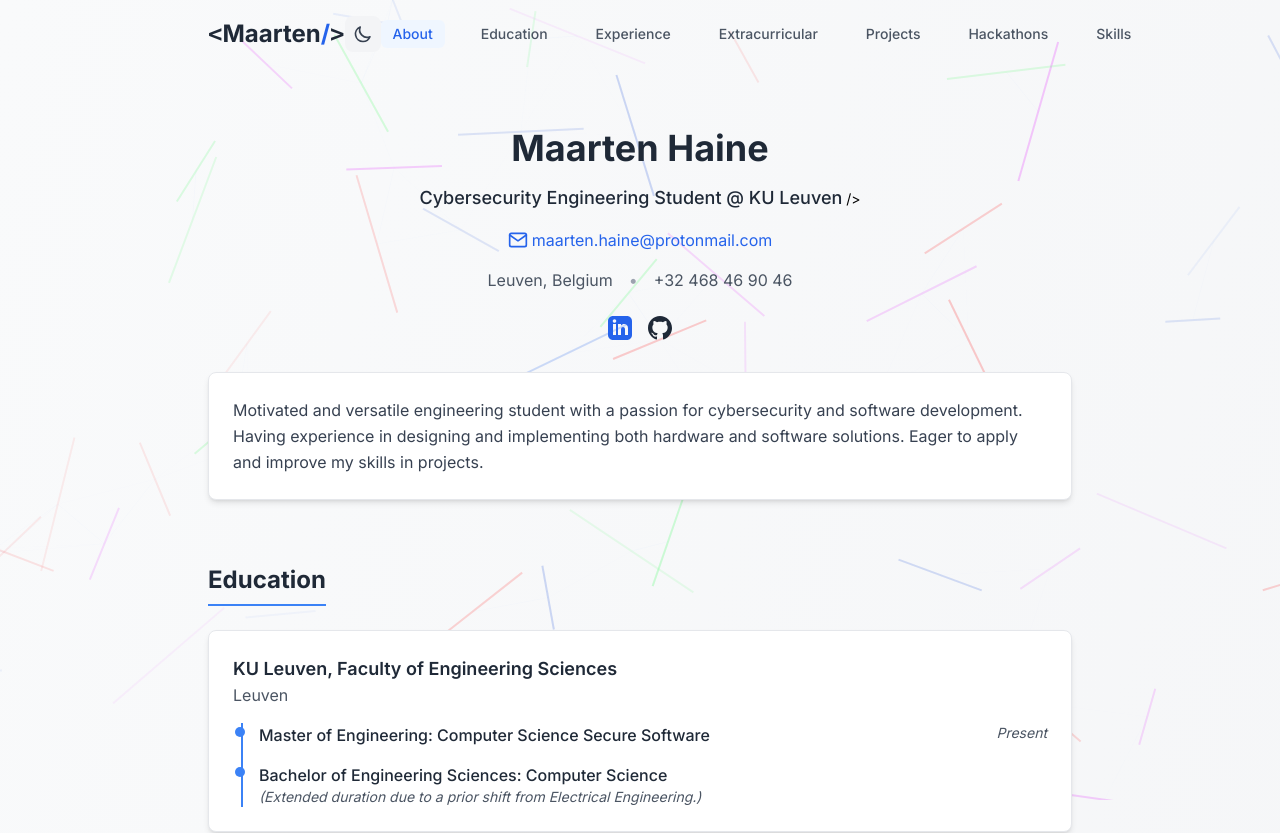
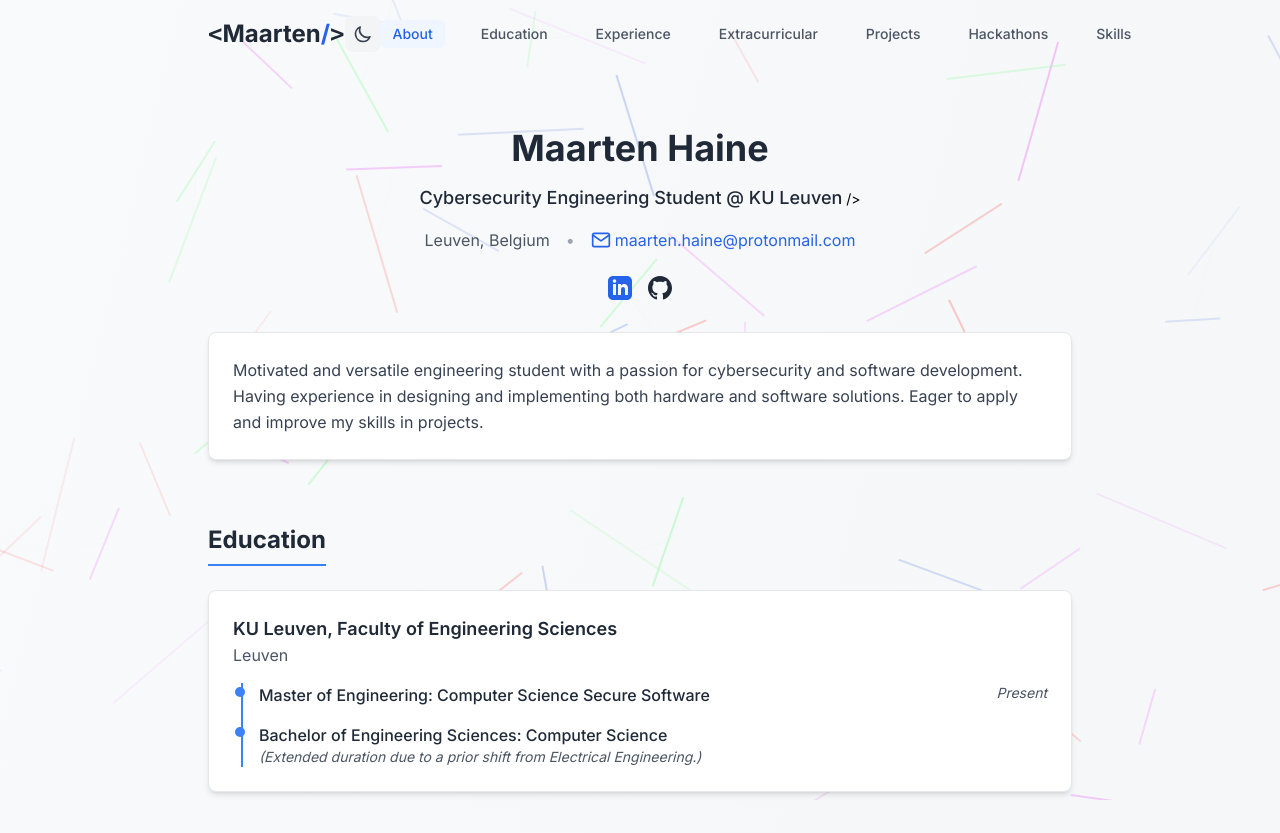
Before and after one commit to MaartenHaine/MaartenHaine, a Svelte app: page / in a window 1280 px wide. Shown: the top 833 px of the page. Built offline with nearby package versions, Linux system fonts and the light colour scheme.

Commit message:
Update About.svelte

```diff
--- a/components/About.svelte
+++ b/components/About.svelte
@@ -52,8 +52,11 @@
       />
     </div>
 
-    <div class="flex justify-center items-center space-x-4 mb-4 fade-in-up" style="animation-delay: 3.7s;">
-      <a href="mailto:maarten.haine@protonmail.com" class="text-blue-600 dark:text-blue-400 hover:text-blue-800 dark:hover:text-blue-300 transition-all duration-300 flex items-center transform hover:scale-105">
+
+    <div class="flex justify-center items-center space-x-4 fade-in-up" style="animation-delay: 3.7s;">
+      <span class="text-gray-600 dark:text-gray-300">Leuven, Belgium</span>
+      <span class="text-gray-400 dark:text-gray-500">•</span>
+       <a href="mailto:maarten.haine@protonmail.com" class="text-blue-600 dark:text-blue-400 hover:text-blue-800 dark:hover:text-blue-300 transition-all duration-300 flex items-center transform hover:scale-105">
         <svg xmlns="http://www.w3.org/2000/svg" class="h-5 w-5 mr-1" viewBox="0 0 24 24" fill="none" stroke="currentColor" stroke-width="2" stroke-linecap="round" stroke-linejoin="round">
           <path d="M4 4h16c1.1 0 2 .9 2 2v12c0 1.1-.9 2-2 2H4c-1.1 0-2-.9-2-2V6c0-1.1.9-2 2-2z"></path>
           <polyline points="22,6 12,13 2,6"></polyline>
@@ -62,13 +65,7 @@
       </a>
     </div>
 
-    <div class="flex justify-center items-center space-x-4 fade-in-up" style="animation-delay: 4.2s;">
-      <span class="text-gray-600 dark:text-gray-300">Leuven, Belgium</span>
-      <span class="text-gray-400 dark:text-gray-500">•</span>
-      <span class="text-gray-600 dark:text-gray-300">+32 468 46 90 46</span>
-    </div>
-
-    <div class="flex justify-center items-center space-x-4 mt-6 fade-in-up" style="animation-delay: 4.7s;">
+    <div class="flex justify-center items-center space-x-4 mt-6 fade-in-up" style="animation-delay: 4.2s;">
       <a href="https://www.linkedin.com/in/maartenhaine/" target="_blank" rel="noopener noreferrer" class="text-blue-600 dark:text-blue-400 hover:text-blue-800 dark:hover:text-blue-300 transition-all duration-300 transform hover:scale-110 hover:rotate-12" aria-label="LinkedIn">
         <svg xmlns="http://www.w3.org/2000/svg" class="h-6 w-6" fill="currentColor" viewBox="0 0 24 24">
           <path d="M19 0h-14c-2.761 0-5 2.239-5 5v14c0 2.761 2.239 5 5 5h14c2.762 0 5-2.239 5-5v-14c0-2.761-2.238-5-5-5zm-11 19h-3v-11h3v11zm-1.5-12.268c-.966 0-1.75-.79-1.75-1.764s.784-1.764 1.75-1.764 1.75.79 1.75 1.764-.783 1.764-1.75 1.764zm13.5 12.268h-3v-5.604c0-3.368-4-3.113-4 0v5.604h-3v-11h3v1.765c1.396-2.586 7-2.777 7 2.476v6.759z"/>
```
